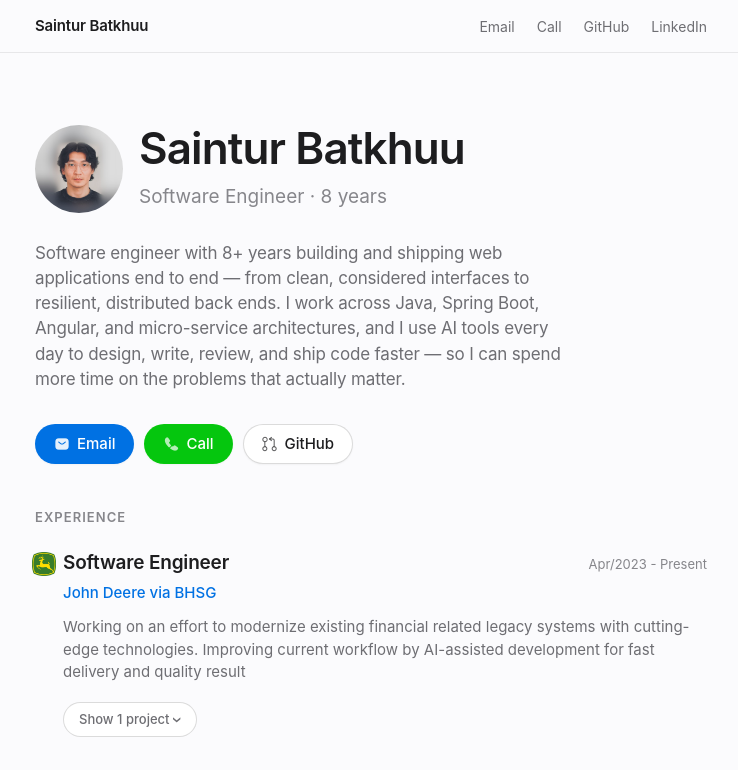
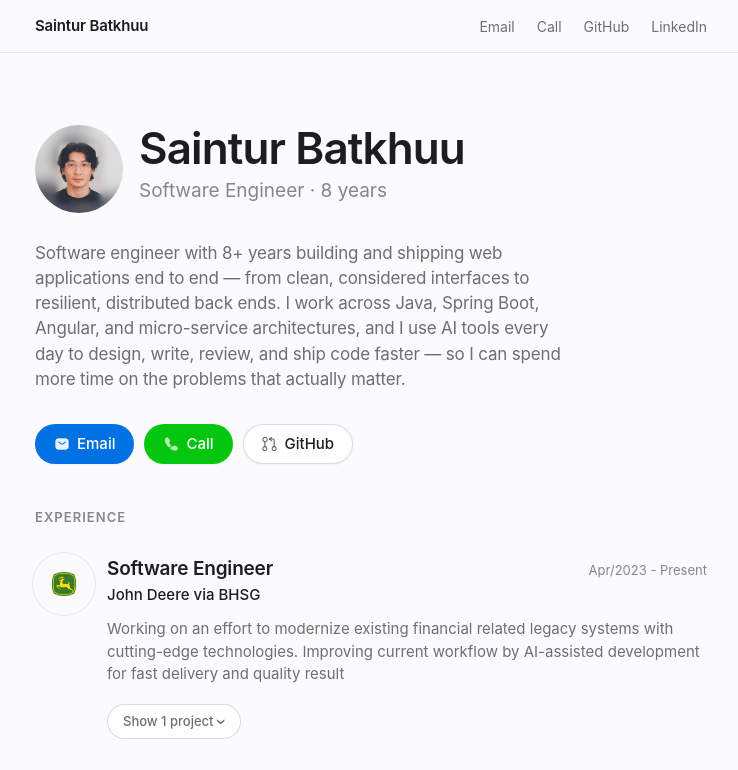
Before and after one commit to saintur/resume, an Angular app: page / in a window 1280 px wide. Shown: the top 770 px of the page, without its empty margins (269-1007 px from the left). Built offline with nearby package versions, Linux system fonts and the light colour scheme.

Commit message:
johndeere

```diff
--- a/src/app/app.component.html
+++ b/src/app/app.component.html
@@ -48,7 +48,10 @@
     <div class="timeline">
       @for (item of experiences; track item) {
         <article class="entry">
-          <img height="24" width="24" [src]="item.logo" />
+          <div class="logo">
+              <img height="24" width="24" [src]="item.logo" />
+          </div>
+
           <div class="entry-head">
             <h3>{{ item.as }}</h3>
             <span class="entry-period">{{ item.from }} - {{ item.to }}</span>
@@ -102,7 +105,9 @@
     <div class="timeline">
       @for (item of educations; track item) {
         <article class="entry">
-            <img height="24" width="24" [src]="item.logo"/>
+            <div class="logo">
+                <img height="24" width="24" [src]="item.logo" [alt]="item.where"/>
+            </div>
           <div class="entry-head">
             <h3>{{ item.as }}</h3>
             <span class="entry-period">{{ item.from }} — {{ item.to }}</span>
--- a/src/styles.css
+++ b/src/styles.css
@@ -167,7 +167,7 @@ img {
 
 .avatar {
     /*width: 88px;*/
-    width: 100%;
+    /*width: 100%;*/
     height: 88px;
     /*border-radius: 50%;*/
     overflow: hidden;
@@ -194,7 +194,7 @@ img {
 }
 
 .hero .role {
-    margin: 10px 0 0;
+    margin: 4px 0 0;
     font-size: 19px;
     color: var(--text-tertiary);
     font-weight: 400;
@@ -386,16 +386,26 @@ img {
 
 .entry {
     position: relative;
-    padding: 0 0 32px 28px;
+    padding: 0 0 32px 72px;
     /*border-left: 1px solid var(--hairline-strong);*/
 }
 
-.entry img {
+.logo {
+    width: 64px;
+    height: 64px;
+    border-radius: 32px;
+    border: 1px solid var(--hairline);
     position: absolute;
     left: -3px;
     top: 3px;
     z-index: 2;
     background-color: var(--bg);
+    display: flex;
+    align-items: center;
+    justify-content: center;
+}
+
+.logo img {
     /*border: 1px solid var(--hairline);*/
     /*border-radius: 50%;*/
 }
@@ -421,7 +431,8 @@ img {
     display: flex;
     align-items: baseline;
     justify-content: space-between;
-    gap: 16px;
+    gap: 12px;
+    margin-top: 6px;
 }
 
 .entry-head h3 {
@@ -438,9 +449,9 @@ img {
 }
 
 .entry-org {
-    margin: 4px 0 0;
+    margin: 0;
     font-size: 15px;
-    color: var(--accent);
+    /*color: var(--accent);*/
     font-weight: 500;
 }
 
```
Also changed, not shown: 1 other file (tests, documents, lock files or other folders).
